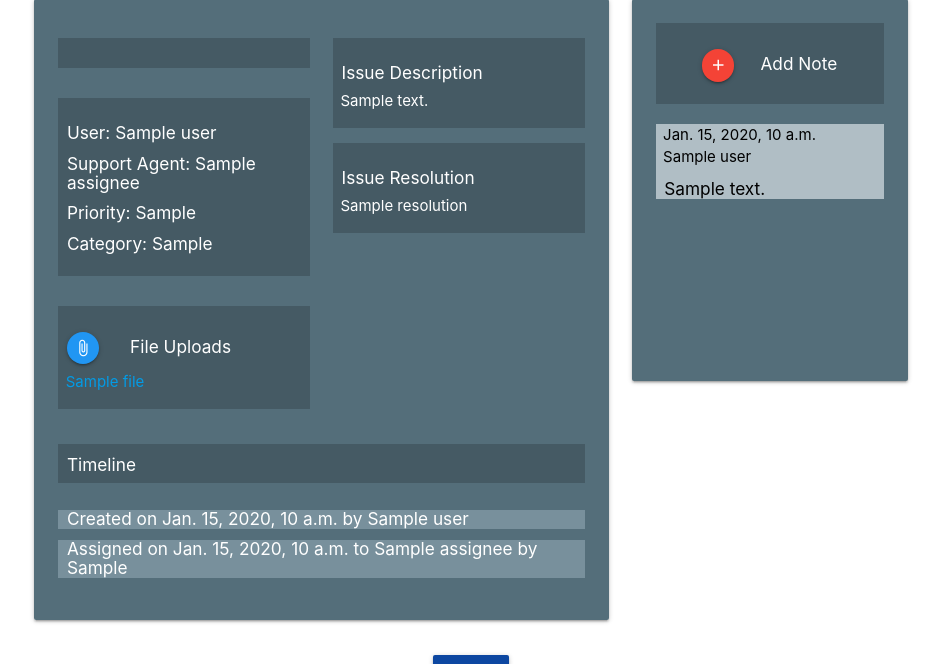
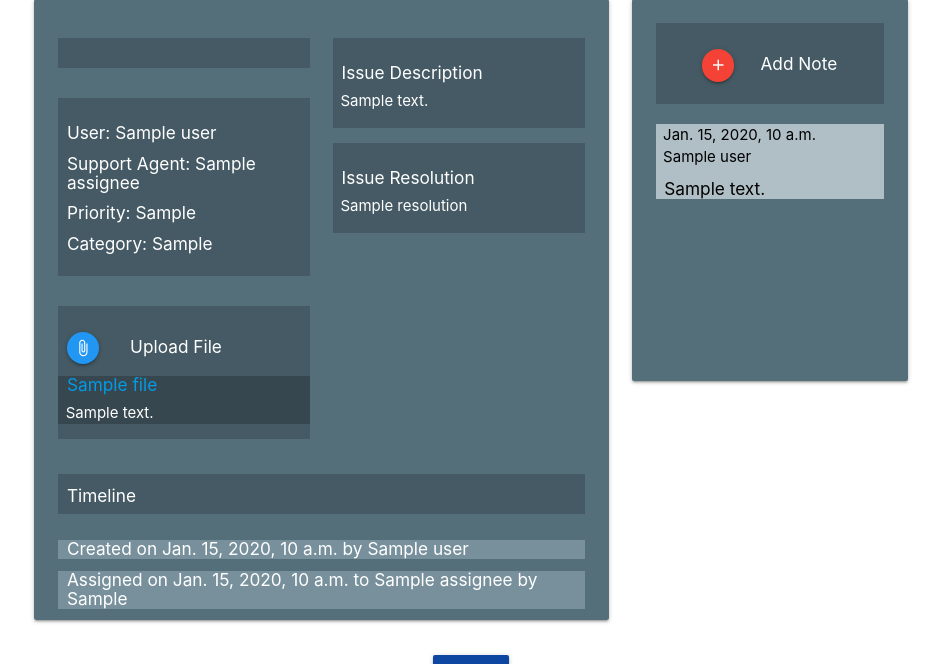
Before and after one commit to jscpeterson/help-desk, a Django app: template templates/tickets/view_ticket.html in a window 1280 px wide. Shown: the part 256-920 px from the top of the page, without its empty margins (169-1110 px from the left). Run offline with Django 3.2, Linux system fonts and the light colour scheme; the template is opened without the code that fills it: most values are stand-ins (such as "Sample title", 1, 10 or a date in 2020).

Commit message:
Add Upload File section to detail card. Wrap add note template in container for consistent spacing and padding with other views.

```diff
--- a/templates/tickets/new_note.html
+++ b/templates/tickets/new_note.html
@@ -1,6 +1,8 @@
 {% extends 'base.html' %}
 
 {% block content %}
+
+<div class="container">
   <form method="post">
   {% csrf_token %}
     <form method="post" action="/tickets/new/" class="col s12">
@@ -31,4 +33,5 @@
     </button>
   </div>
     </form>
+</div>
 {% endblock %}
--- a/templates/tickets/view_ticket.html
+++ b/templates/tickets/view_ticket.html
@@ -71,32 +71,30 @@ REVEAL WITH DESCRIPTION PARTIALLY SHOWN IN A FIXED HEIGHT SECTION -->
             </div>
             </div> <!-- WRAPPER FOR TICKET META SECTION END -->
 
-
-
             <div class="section"> <!-- WRAPPER FOR TICKET UPLOADS SECTION START -->
             <div class="section blue-grey darken-2">
               <h6>
                 <a href={% url 'tickets:add_attachment' ticket.id %} class="btn-floating btn-small waves-effect waves-light blue hoverable" id="addbutton">
                   <i class="material-icons">attach_file</i>
                 </a>
-                File Uploads
+                Upload File
               </h6>
               {% if not attachments %}
               <p>No attachments...</p>
               {% endif %}
               {% for attachment in attachments %}
-                  <p>
-                    <a href="{{ attachment.file.url }}"> {{ attachment.file.name }} </a>
-                  </p>
+              <div class="blue-grey darken-3">
+                <h6>
+                  <a href="{{ attachment.file.url }}"> {{ attachment.file.name }} </a>
+                </h6>
+                <p>{{ attachment.description }}</p>
+              </div>
               {% endfor %}
             </div> <!-- WRAPPER FOR TICKET META UPLOADS END -->
             </div>
+            </div> <!--  COLUMN IN CARD FOR TICKET TITLE AND META END -->
 
-
-
-            </div> <!--  COLUMN IN CARD FOR TICKET TITLE AND META END -->
             <div class="col s12 m6"> <!--  COLUMN IN CARD FOR STATUS, DESCRIPTION, RESOLUTION START -->
-
               <div class="section">
               <div class="section blue-grey darken-2"> <!-- PROBLEM DESCRIPTION SECTION START -->
               <h6>Issue Description</h6>
```
Lines whose indentation alone changed are shown as unchanged.
